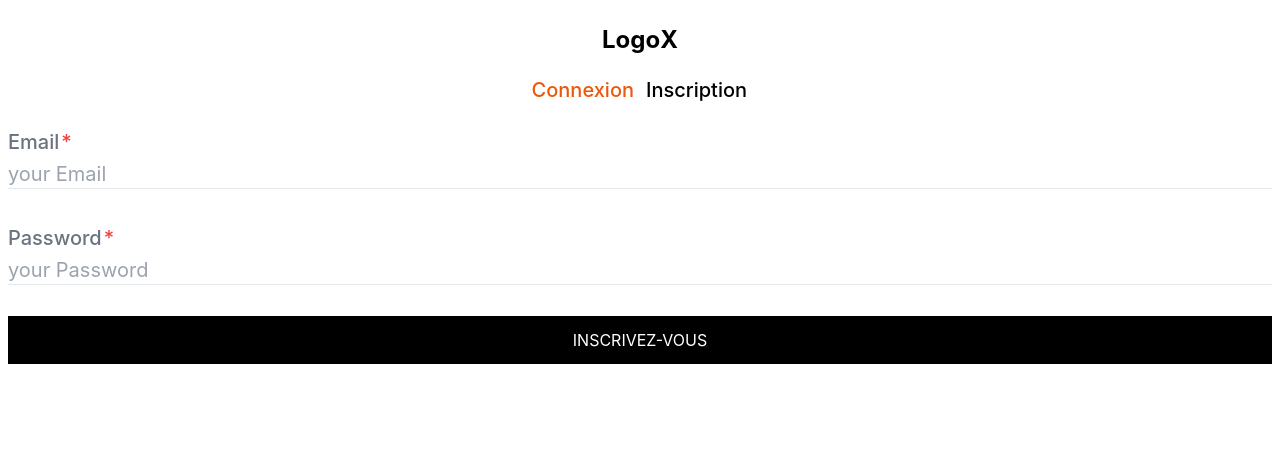
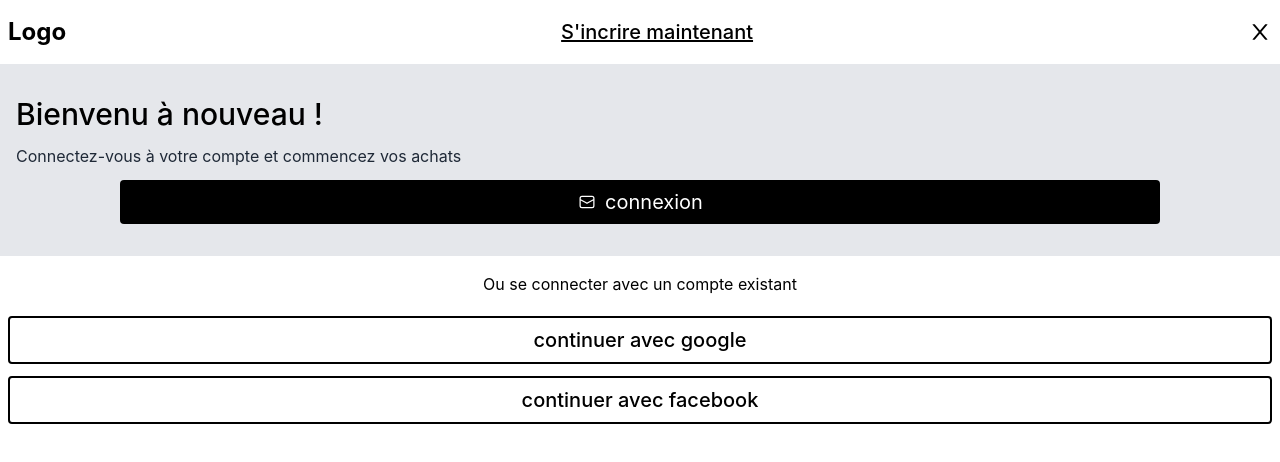
Before and after one commit to JugurthaMoad/e_store, a React (Create React App) app: page /auth in a window 1280 px wide. Shown: the top 462 px of the page. Built offline with nearby package versions, Linux system fonts and the light colour scheme.

Commit message:
avantfinal

```diff
--- a/src/App.js
+++ b/src/App.js
@@ -14,6 +14,8 @@ import CategorieContext from "./context/CategorieContext";
 import CartContext from "./context/CartContext";
 import UserContext from "./context/UserContext";
 import Articles from "./Components/articles";
+import Login from "./Components/login";
+import Register from "./Components/register";
 import { Routes, Route, Link } from "react-router-dom";
 function App(props) {
   const [gender, setGender] = useState("Femme"); // by default, display categories for femme
@@ -149,6 +151,8 @@ function App(props) {
                   element={<ArticleDescription listCategorie={listCategorie} />}
                 />
                 <Route path="/auth" element={<Auth />} />
+                <Route path="/login" element={<Login />} />
+                <Route path="/register" element={<Register />} />
                 <Route
                   path="*"
                   element={
--- a/src/Components/auth.jsx
+++ b/src/Components/auth.jsx
@@ -1,42 +1,62 @@
 import React, { Component, useState } from "react";
+import { CloseIcon, MailIcon } from "./icons";
 import Login from "./login";
 import Register from "./register";
-import { useNavigate } from "react-router-dom";
+import { useNavigate, Link } from "react-router-dom";
 const Auth = () => {
   const navigate = useNavigate();
-  const [page, setPage] = useState(0); // 1 conn 2 inscription
+  const url = "/login";
+  const [page, setPage] = useState(0); // 0 conn 1 inscription
   const hundleClick = (page) => {
     setPage(page);
   };
+  const hundClose = () => {
+    navigate(-1);
+  };
+  const hundleButton = () => {
+    navigate(url);
+  };
+  const hundleLogo = () => {
+    console.log("logo");
+    navigate("/");
+  };
   return (
-    <div className="w-screen h-screen bg-white text-black flex flex-col p-2">
-      <div className="w-full h-fit flex justify-center items-center p-4 text-2xl font-bold">
-        Logo <span onClick={() => navigate(-1)}> X </span>
+    <div className="h-screen w-screen bg-white flex flex-col">
+      <div className="flex w-screen h-16 justify-between items-center p-2">
+        <span onClick={hundleLogo} className="block text-2xl font-bold">
+          Logo
+        </span>
+        <span className="text-xl font-medium underline">
+          <Link className="no-underline" to="/register">
+            S'incrire maintenant
+          </Link>
+        </span>
+        <CloseIcon className="" onClick={hundClose} />
       </div>
-      <div className="w-full h-full">
-        <div className="w-full flex text-xl  gap-1 font-medium">
-          <span
-            onClick={() => hundleClick(0)}
-            className={
-              page === 0
-                ? "block w-1/2 text-right p-1 text-orange-600"
-                : "block w-1/2 text-right p-1"
-            }
-          >
-            Connexion
-          </span>
-          <span
-            onClick={() => hundleClick(1)}
-            className={
-              page !== 0
-                ? "block w-1/2 text-left p-1 text-orange-600"
-                : "block w-1/2 text-left p-1"
-            }
-          >
-            Inscription
-          </span>
-        </div>
-        <div>{page === 0 ? <Login /> : <Register />}</div>
+      <div className="w-screen  bg-gray-200 p-4 flex flex-col gap-1 justify-around py-8">
+        <span className="font-medium text-3xl block ">
+          Bienvenu à nouveau !
+        </span>
+        <p className="text-gray-800 py-2 ">
+          Connectez-vous à votre compte et commencez vos achats
+        </p>
+        <span
+          onClick={hundleButton}
+          className="w-5/6 text-white flex justify-center items-center bg-black p-2 rounded text-xl gap-2 m-auto"
+        >
+          <MailIcon className="" /> <span>connexion </span>
+        </span>
+      </div>
+      <div className="w-screen flex flex-col gap-3 p-2">
+        <p className="w-full text-center p-2 text-m">
+          Ou se connecter avec un compte existant
+        </p>
+        <span className="block w-full border-2 border-black p-2 rounded m-auto text-center text-xl font-medium">
+          continuer avec google
+        </span>
+        <span className="block w-full border-2 border-black p-2 rounded m-auto text-center text-xl font-medium">
+          continuer avec facebook
+        </span>
       </div>
     </div>
   );
--- a/src/Components/form.js
+++ b/src/Components/form.js
@@ -7,7 +7,7 @@ export const Input = ({ label, type, ...rest }) => {
       <input
         type={type}
         name={label}
-        className="bg-white border-b w-full text-xl focus:outline-none focus:py-4"
+        className="bg-white border-2 border-gray-700 rounded p-2 w-full text-xl focus:outline-none"
         placeholder={`your ${label}`}
         {...rest}
       />
@@ -18,7 +18,7 @@ export const Input = ({ label, type, ...rest }) => {
 export const ValidateButton = ({ label, ...rest }) => {
   return (
     <button
-      className="block p-2 w-full h-12 flex justify-center items-center  uppercase text-white bg-black my-4"
+      className="block p-2 w-full h-12 flex justify-center items-center  uppercase text-white bg-black my-4 font-medium rounded"
       {...rest}
     >
       {label}
--- a/src/Components/icons.jsx
+++ b/src/Components/icons.jsx
@@ -107,6 +107,27 @@ export const CloseIcon = ({ click, ...props }) => {
   );
 };
 
+export const MailIcon = ({ click, ...props }) => {
+  return (
+    <svg
+      onClick={click}
+      {...props}
+      xmlns="http://www.w3.org/2000/svg"
+      aria-hidden="true"
+      role="img"
+      width="1em"
+      height="1em"
+      preserveAspectRatio="xMidYMid meet"
+      viewBox="0 0 16 16"
+    >
+      <path
+        fill="currentColor"
+        d="M2 6.038V11a2 2 0 0 0 2 2h8a2 2 0 0 0 2-2V5a2 2 0 0 0-2-2H4a2 2 0 0 0-2 2v1.038ZM4 4h8a1 1 0 0 1 1 1v.74L8 8.432L3 5.74V5a1 1 0 0 1 1-1ZM3 6.876L7.763 9.44a.5.5 0 0 0 .474 0L13 6.876V11a1 1 0 0 1-1 1H4a1 1 0 0 1-1-1V6.876Z"
+      />
+    </svg>
+  );
+};
+
 export const HomeIcon = () => {
   return (
     <svg
--- a/src/Components/login.jsx
+++ b/src/Components/login.jsx
@@ -1,12 +1,17 @@
 import React, { Component, useState } from "react";
 import Joi from "joi-browser";
+import { CloseIcon } from "./icons";
 import { Input, ValidateButton } from "./form";
+import { useNavigate, Link } from "react-router-dom";
 const Login = () => {
   const [account, setAccount] = useState({
     email: "",
     password: "",
   });
-
+  const navigate = useNavigate();
+  const hundClose = () => {
+    navigate("/");
+  };
   const [errors, setErros] = useState({
     email: false,
     password: false,
@@ -15,7 +20,10 @@ const Login = () => {
     email: Joi.string().email().label("Email"),
     password: Joi.string().min(5).label("Password"),
   });
-
+  const hundleLogo = () => {
+    console.log("logo");
+    navigate("/");
+  };
   const hundleChange = (e) => {
     const { name } = e.currentTarget;
 
@@ -39,11 +47,27 @@ const Login = () => {
       });
       setErros(err);
     }
+    console.log("suivant");
   };
   console.log({ errors });
   return (
-    <div className=" h-1/3">
-      <form onSubmit={hundleSubmit} className=" flex flex-col h-full">
+    <div className="h-screen w-screen bg-white flex flex-col">
+      <div className="flex w-screen h-16 justify-between items-center p-2">
+        <span onClick={hundleLogo} className="block text-2xl font-bold">
+          Logo
+        </span>
+        <span className="text-xl font-medium underline underline-offset-8">
+          <Link className="no-underline" to="/register">
+            S'incrire maintenant
+          </Link>
+        </span>
+        <CloseIcon className="" onClick={hundClose} />
+      </div>
+      <div className="w-screen bg-gray-100 py-12 px-4 h-full">
+        <span className="block w-full text-3xl font-bold ">
+          Se connecter avec l'e-mail
+        </span>
+        <form onSubmit={hundleSubmit} className=" flex flex-col ">
           <Input
             onChange={hundleChange}
             value={account.email}
@@ -61,11 +85,14 @@ const Login = () => {
             name="password"
             type="password"
           />
-        <p className={errors.password ? "w-full p-2 text-red-700 " : "hidden"}>
+          <p
+            className={errors.password ? "w-full p-2 text-red-700 " : "hidden"}
+          >
             Entrer un mot de passe avec 5 caractéres minimum
           </p>
-        <ValidateButton type="submit" label="Inscrivez-vous" />
+          <ValidateButton type="submit" label="Suivant" />
         </form>
+      </div>
     </div>
   );
 };
--- a/src/Components/register.js
+++ b/src/Components/register.js
@@ -1,12 +1,20 @@
 import React, { Component, useState } from "react";
 import Joi from "joi-browser";
 import { Input, ValidateButton } from "./form";
+import { useNavigate, Link } from "react-router-dom";
+import { CloseIcon } from "./icons";
 const Register = () => {
   const [account, setAccount] = useState({
     email: "",
     password: "",
   });
-
+  const navigate = useNavigate();
+  const hundClose = () => {
+    navigate("/");
+  };
+  const hundleLogo = () => {
+    navigate("/");
+  };
   const [errors, setErros] = useState({
     email: false,
     password: false,
@@ -39,11 +47,27 @@ const Register = () => {
       });
       setErros(err);
     }
+    console.log("Register ");
   };
-  console.log({ errors });
+
   return (
-    <div className=" h-1/3">
-      <form onSubmit={hundleSubmit} className=" flex flex-col h-full">
+    <div className="h-screen w-screen bg-white flex flex-col">
+      <div className="flex w-screen h-16 justify-between items-center p-2">
+        <span onClick={hundleLogo} className="block text-2xl font-bold">
+          Logo
+        </span>
+        <span className="text-xl font-medium underline underline-offset-8">
+          <Link className="no-underline" to="/login">
+            connexion
+          </Link>
+        </span>
+        <CloseIcon className="" onClick={hundClose} />
+      </div>
+      <div className="w-screen bg-gray-100 py-12 px-4 h-full">
+        <span className="block w-full text-3xl font-bold ">
+          Créer un compte
+        </span>
+        <form onSubmit={hundleSubmit} className=" flex flex-col ">
           <Input
             onChange={hundleChange}
             value={account.email}
@@ -61,12 +85,14 @@ const Register = () => {
             name="password"
             type="password"
           />
-        <p className={errors.password ? "w-full p-2 text-red-700 " : "hidden"}>
+          <p
+            className={errors.password ? "w-full p-2 text-red-700 " : "hidden"}
+          >
             Entrer un mot de passe avec 5 caractéres minimum
           </p>
-        <ValidateButton type="submit" label="Inscrivez-vous" />
+          <ValidateButton type="submit" label="Suivant" />
         </form>
-      <div>Ou avec google</div>
+      </div>
     </div>
   );
 };
```
Lines whose indentation alone changed are shown as unchanged.
